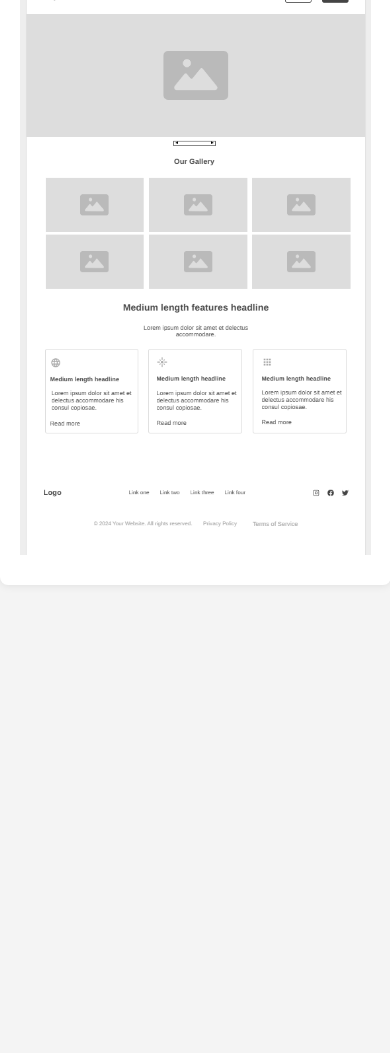
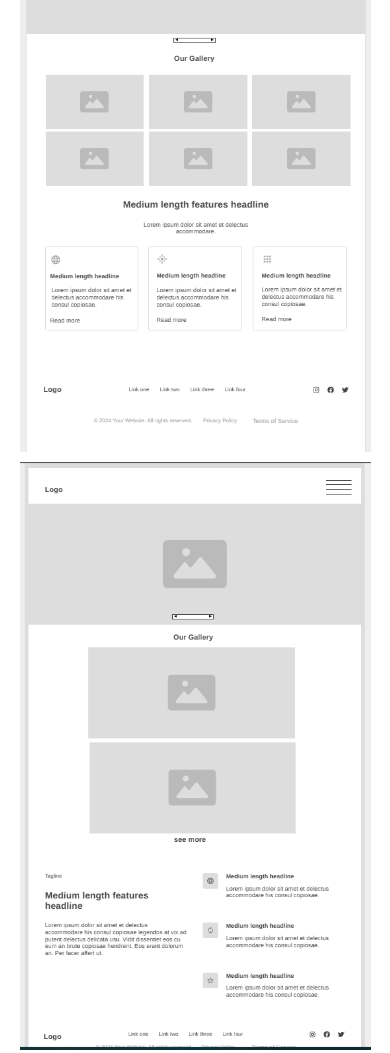
Before and after one commit to JosephPrecious/wdd230, a plain HTML site: page week01/chamber-site-plan.html in a window 390 px wide. Shown: the part 1803-2856 px from the top of the page. Before the commit the page ends 2408 px from the top, so only its background shows below. Drawn offline with Linux system fonts and the light colour scheme.

Commit message:
added another wireframe for mobile view and set the html standard

```diff
--- a/week01/chamber-site-plan.html
+++ b/week01/chamber-site-plan.html
@@ -4,6 +4,12 @@
     <meta charset="UTF-8">
     <meta name="viewport" content="width=device-width, initial-scale=1.0">
     <title>Lagos Chamber of Commerce - Site Plan</title>
+    <meta name="description" content="Precious Okoroji - WDD 230 - Web Frontend Development. Explore interactive web projects, HTML, CSS, and JavaScript assignments, and enhance your frontend development skills.">
+    <meta name="author" content="Okoroji Precious">
+    <title>Precious okoroji - WDD 230 - Web Frontend Development</title>
+    <link rel="preconnect" href="https://fonts.googleapis.com">
+    <link rel="preconnect" href="https://fonts.gstatic.com" crossorigin>
+    <link href="https://fonts.googleapis.com/css2?family=Roboto:ital,wght@0,100..900;1,100..900&display=swap" rel="stylesheet">
     <link rel="stylesheet" href="styles/chamber-site-plan.css">
 </head>
 <body>
@@ -47,7 +53,8 @@
     <section id="wireframe">
         <h2>Wireframe</h2>
         <p>Below is the wireframe design for the homepage:</p>
-        <img src="images/Capture.PNG" alt="Wireframe sketch of the homepage">
+        <img src="images/Capture.PNG" alt="Wireframe sketch of the homepage for Pc">
+        <img src="images/Capture01.PNG" alt="Wireframe sketch of the homepage for mobile">
     </section>
 </body>
 </html>
--- a/week01/styles/chamber-site-plan.css
+++ b/week01/styles/chamber-site-plan.css
@@ -1,5 +1,5 @@
 body {
-    font-family: 'Open Sans', sans-serif;
+    font-family: 'Roboto', sans-serif;
     margin: 0;
     padding: 0;
     background-color: #f4f4f4;
```
Also changed, not shown: week01/images/Capture01.PNG (added).
